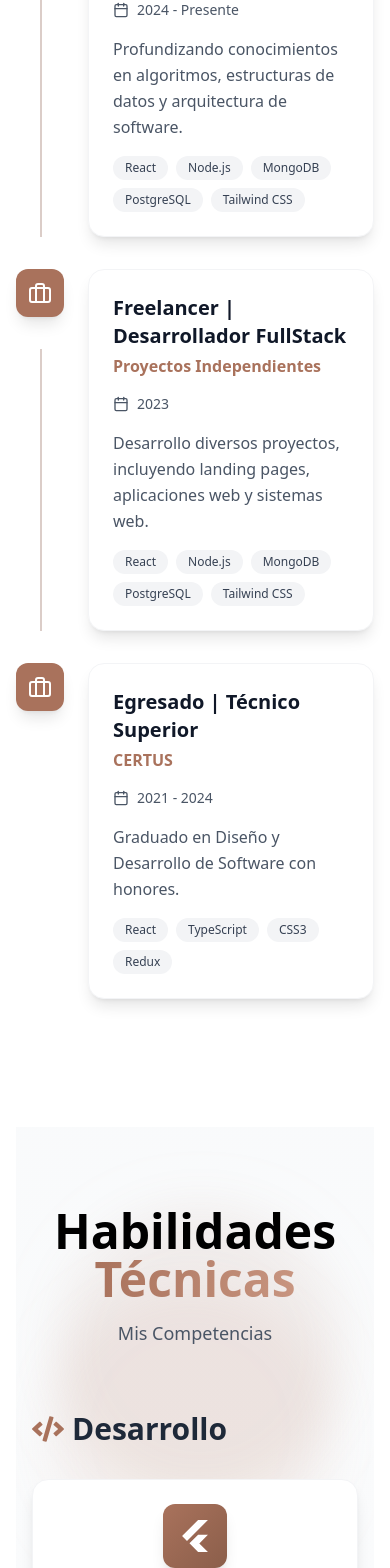
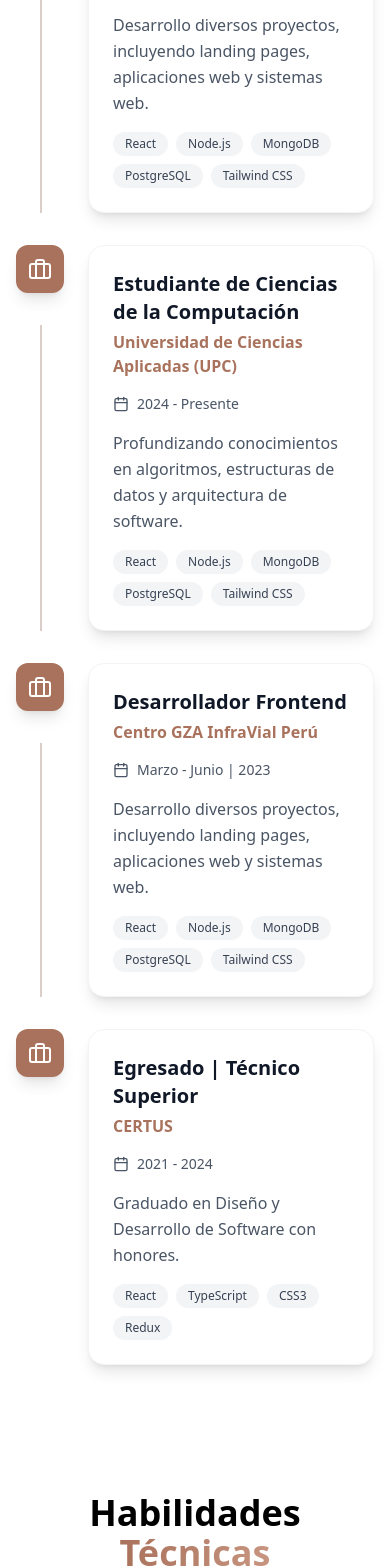
Before and after one commit to YeisonMC/mi-portafolio-v2, a React (Vite) app: page / in a window 390 px wide. Shown: the part 3477-5045 px from the top of the page. Built offline with nearby package versions, Linux system fonts and the light colour scheme.

Commit message:
Cambios en sobre mi

```diff
--- a/package.json
+++ b/package.json
@@ -10,6 +10,7 @@
     "preview": "vite preview"
   },
   "dependencies": {
+    "@fontsource/raleway": "^5.2.8",
     "@tailwindcss/vite": "^4.1.18",
     "motion": "^12.23.26",
     "react": "^19.2.0",
--- a/src/animations/HeroSection.tsx
+++ b/src/animations/HeroSection.tsx
@@ -2,6 +2,11 @@ import { motion, type Variants } from "framer-motion";
 import { FiGithub, FiLinkedin, FiMail } from "react-icons/fi";
 
 import { FaArrowRightLong, FaFolderClosed } from "react-icons/fa6";
+
+import "@fontsource/raleway/400.css";
+import "@fontsource/raleway/500.css";
+import "@fontsource/raleway/600.css";
+import "@fontsource/raleway/700.css";
 
 const HeroSection = () => {
   const containerVariants: Variants = {
--- a/src/components/layout/Navbar.tsx
+++ b/src/components/layout/Navbar.tsx
@@ -64,8 +64,9 @@ const Navbar = () => {
         className={`fixed top-0 left-0 w-full z-50 transition-all duration-300 ${
           isScrolled
             ? // bg-slate-950/80
-              "backdrop-blur-md border-b border-white/10 py-4 shadow-lg"
-            : "bg-transparent py-4"
+              "bg-white border-b border-white/10 py-4 shadow-lg"
+            : // "backdrop-blur-md border-b border-white/10 py-4 shadow-lg"
+              "bg-transparent py-4"
         }`}
       >
         <div className="max-w-7xl mx-auto px-6 sm:px-8 flex justify-between items-center">
--- a/src/pages/about/About.tsx
+++ b/src/pages/about/About.tsx
@@ -226,7 +226,7 @@ const About = () => {
                 className="bg-white rounded-2xl p-8 shadow-lg border border-gray-100 text-center group cursor-pointer relative overflow-hidden"
               >
                 {/* Animated top border */}
-                <div className="absolute top-0 left-0 w-full h-1 bg-gradient-to-r from-primary-500 to-accent-500 transform scale-x-0 group-hover:scale-x-100 transition-transform duration-300 origin-left" />
+                <div className="absolute top-0 left-0 w-full h-1 bg-linear-to-r from-primary-500 to-accent-500 transform scale-x-0 group-hover:scale-x-100 transition-transform duration-300 origin-left" />
 
                 <div className="text-5xl mb-4">{cert.icon}</div>
                 <h3 className="text-xl font-bold text-gray-900 mb-2">
--- a/src/pages/experience/Experience.tsx
+++ b/src/pages/experience/Experience.tsx
@@ -3,6 +3,22 @@ import { FiBriefcase, FiCalendar } from "react-icons/fi";
 
 const Experience = () => {
   const experiences = [
+    {
+      title: "Freelancer | Desarrollador FullStack",
+      company: "Proyectos Independientes",
+      period: "2025",
+
+      description:
+        // "2 años de experiencia desarrollando aplicaciones web completas y escalables.",
+        "Desarrollo diversos proyectos, incluyendo landing pages, aplicaciones web y sistemas web.",
+      technologies: [
+        "React",
+        "Node.js",
+        "MongoDB",
+        "PostgreSQL",
+        "Tailwind CSS",
+      ],
+    },
     {
       title: "Estudiante de Ciencias de la Computación",
       company: "Universidad de Ciencias Aplicadas (UPC)",
@@ -19,9 +35,9 @@ const Experience = () => {
       ],
     },
     {
-      title: "Freelancer | Desarrollador FullStack",
-      company: "Proyectos Independientes",
-      period: "2023",
+      title: "Desarrollador Frontend",
+      company: "Centro GZA InfraVial Perú",
+      period: "Marzo - Junio | 2023",
 
       description:
         // "2 años de experiencia desarrollando aplicaciones web completas y escalables.",
--- a/src/pages/projects/Projects.tsx
+++ b/src/pages/projects/Projects.tsx
@@ -1,5 +1,5 @@
 import { motion, type Variants } from "framer-motion";
-import { FiGithub, FiExternalLink, FiCode } from "react-icons/fi";
+import { FiGithub, FiExternalLink } from "react-icons/fi";
 
 const Projects = () => {
   // Variants consistentes con HeroSection y About
@@ -33,34 +33,26 @@ const Projects = () => {
         "Plataforma E-commerce para ropa de moda con catálogo dinámico, filtros por categoría, búsqueda de productos y diseño responsive.",
       image:
         "https://res.cloudinary.com/dtsfiwmzt/image/upload/v1768582339/Moda-Market_003_ixytco.jpg",
-      technologies: ["Vite", "React", "Tailwind CSS"],
-      github: "https://github.com/YeisonMC",
-      demo: "https://frontend-modamarket.vercel.app/",
-    },
-    {
-      title: "Task Management App",
-      description:
-        "Aplicación de gestión de tareas con funcionalidades de colaboración en tiempo real y notificaciones.",
-      image:
-        "https://images.unsplash.com/photo-1484480974693-6ca0a78fb36b?w=800&q=80",
-      technologies: ["React", "Firebase", "Tailwind CSS"],
-      github: "https://github.com/YeisonMC",
-      demo: "https://frontend-modamarket.vercel.app/",
-    },
-    {
-      title: "Weather Dashboard",
-      description:
-        "Dashboard meteorológico interactivo con gráficos en tiempo real y pronósticos extendidos.",
-      image:
-        "https://images.unsplash.com/photo-1592210454359-9043f067919b?w=800&q=80",
-      technologies: ["React", "Chart.js", "OpenWeather API"],
+      technologies: [
+        {
+          name: "Vite",
+          icon: "https://res.cloudinary.com/dtsfiwmzt/image/upload/v1769645700/vite_kuse9u.svg",
+        },
+        {
+          name: "React",
+          icon: "https://res.cloudinary.com/dtsfiwmzt/image/upload/v1769645700/react_inzxcq.svg",
+        },
+        {
+          name: "Tailwind CSS",
+          icon: "https://cdn.worldvectorlogo.com/logos/tailwindcss.svg",
+        },
+      ],
       github: "https://github.com/YeisonMC",
       demo: "https://frontend-modamarket.vercel.app/",
     },
   ];
 
   return (
-    //  py-20
     <div className="min-h-screen">
       <div className="section-container">
         {/* Header Section */}
@@ -69,32 +61,22 @@ const Projects = () => {
           initial="hidden"
           whileInView="visible"
           viewport={{ once: true, margin: "-100px" }}
-          className="text-center mb-16"
+          className="text-center mb-12"
         >
-          {/* Icon Badge */}
-          <motion.div
+          {/* Title */}
+          <motion.h2
             variants={itemVariants}
-            className="inline-block p-3 bg-primary-100 dark:bg-primary-900/30 rounded-2xl mb-6"
+            className="text-4xl md:text-5xl font-bold mb-4"
           >
-            <FiCode className="w-8 h-8 text-primary-600 dark:text-primary-400" />
-          </motion.div>
-
-          {/* Title */}
-          <motion.h1
-            variants={itemVariants}
-            className="text-5xl md:text-6xl font-bold mb-6"
-          >
-            Mis <span className="gradient-text">Proyectos</span>
-          </motion.h1>
+            Mis{" "}
+            <span className="bg-linear-to-r from-[#A9725C] to-[#C89580] text-transparent bg-clip-text">
+              Proyectos
+            </span>
+          </motion.h2>
 
           {/* Description */}
-          <motion.p
-            variants={itemVariants}
-            className="text-xl text-gray-600 dark:text-gray-400 max-w-3xl mx-auto"
-          >
-            Una colección de proyectos que demuestran mis habilidades en
-            desarrollo web, desde aplicaciones full-stack hasta interfaces de
-            usuario innovadoras.
+          <motion.p variants={itemVariants} className="text-gray-600 uppercase">
+            Proyectos que demuestran mis habilidades.
           </motion.p>
         </motion.div>
 
@@ -110,12 +92,13 @@ const Projects = () => {
             <motion.div
               key={project.title}
               variants={itemVariants}
-              className="group relative bg-white dark:bg-dark-800 rounded-xl overflow-hidden shadow-lg hover:shadow-2xl transition-all duration-300 border border-gray-100 dark:border-dark-700"
+              className="group relative bg-white rounded-xl overflow-hidden shadow-lg hover:shadow-2xl transition-all duration-300 border border-gray-100 "
             >
               {/* Project Image Container */}
-              <div className="relative h-48 overflow-hidden bg-gray-200 dark:bg-dark-700">
+              <div className="relative h-48 overflow-hidden bg-gray-200">
                 {/* Gradient Overlay */}
-                <div className="absolute inset-0 bg-gradient-to-br from-primary-500/20 to-accent-500/20 group-hover:from-primary-500/40 group-hover:to-accent-500/40 transition-all duration-300 z-10" />
+                <div className="absolute inset-0 bg-linear-to-br from-primary-500/20 to-accent-500/20 z-10" />
+                <div className="absolute inset-0 bg-linear-to-br from-gray-900/75 to-gray-800/60 opacity-0 group-hover:opacity-100 transition-opacity duration-500 ease-in-out z-10" />
 
                 {/* Project Image */}
                 <img
@@ -142,10 +125,10 @@ const Projects = () => {
                     whileHover={{ scale: 1.1, y: -4 }}
                     whileTap={{ scale: 0.95 }}
                     transition={{ duration: 0.2 }}
-                    className="w-12 h-12 flex items-center justify-center bg-white dark:bg-dark-900 rounded-full shadow-lg hover:shadow-xl transition-shadow"
+                    className="w-12 h-12 flex items-center justify-center bg-white rounded-full shadow-lg hover:shadow-xl transition-shadow"
                     aria-label={`Ver código de ${project.title} en GitHub`}
                   >
-                    <FiGithub className="w-6 h-6 text-gray-900 dark:text-white" />
+                    <FiGithub className="w-6 h-6 text-gray-900" />
                   </motion.a>
 
                   {/* Demo Link */}
@@ -156,10 +139,10 @@ const Projects = () => {
                     whileHover={{ scale: 1.1, y: -4 }}
                     whileTap={{ scale: 0.95 }}
                     transition={{ duration: 0.2 }}
-                    className="w-12 h-12 flex items-center justify-center bg-white dark:bg-dark-900 rounded-full shadow-lg hover:shadow-xl transition-shadow"
+                    className="w-12 h-12 flex items-center justify-center bg-white rounded-full shadow-lg hover:shadow-xl transition-shadow"
                     aria-label={`Ver demo de ${project.title}`}
                   >
-                    <FiExternalLink className="w-6 h-6 text-gray-900 dark:text-white" />
+                    <FiExternalLink className="w-6 h-6 text-gray-900" />
                   </motion.a>
                 </motion.div>
               </div>
@@ -167,12 +150,12 @@ const Projects = () => {
               {/* Project Content */}
               <div className="p-6">
                 {/* Project Title */}
-                <h3 className="text-xl font-bold text-gray-900 dark:text-white mb-2 group-hover:text-primary-600 dark:group-hover:text-primary-400 transition-colors">
+                <h3 className="text-xl font-bold text-gray-900 mb-2 group-hover:text-primary-600 transition-colors">
                   {project.title}
                 </h3>
 
                 {/* Project Description */}
-                <p className="text-gray-600 text-sm mb-4 min-h-[3rem]">
+                <p className="text-gray-600 text-sm mb-4 min-h-12">
                   {project.description}
                 </p>
 
@@ -180,16 +163,15 @@ const Projects = () => {
                 <div className="flex flex-wrap gap-2">
                   {project.technologies.map((tech) => (
                     <span
-                      key={tech}
-                      className="px-3 py-1 text-xs font-medium bg-gray-100 text-gray-700 rounded-full hover:bg-primary-100 hover:text-primary-600 transition-colors"
-                      // flex items-center gap-x-1
+                      key={tech.name}
+                      className="px-3 py-1 flex items-center gap-x-1 text-xs font-medium bg-gray-100 text-gray-700 rounded-full"
                     >
-                      {/* <img
-                        src="https://res.cloudinary.com/dtsfiwmzt/image/upload/v1769645700/vite_kuse9u.svg"
-                        alt=""
-                        className="size-3.5"
-                      /> */}
-                      {tech}
+                      <img
+                        src={tech.icon}
+                        alt={`${tech.name}-icon`}
+                        className="size-4"
+                      />
+                      {tech.name}
                     </span>
                   ))}
                 </div>
--- a/src/pages/skills/Skills.tsx
+++ b/src/pages/skills/Skills.tsx
@@ -1,50 +1,73 @@
 import { motion, type Variants } from "framer-motion";
-import {
-  SiFlutter,
-  SiMysql,
-  SiHtml5,
-  SiCss3,
-  SiJavascript,
-  SiPhp,
-} from "react-icons/si";
-import { FaCode, FaGitAlt, FaPalette, FaCheckCircle } from "react-icons/fa";
+import { FaCode } from "react-icons/fa";
 
 const Skills = () => {
   const technicalSkills = [
     {
-      name: "Flutter",
-      category: "Desarrollo Móvil",
-      icon: <SiFlutter className="w-8 h-8" />,
+      name: "HTML5",
+      category: "Desarrollo Web",
+      // icon: <SiHtml5 className="w-8 h-8" />,
+      icon: "https://res.cloudinary.com/dtsfiwmzt/image/upload/v1770251792/html-5_wtkpgj.svg",
       color: "from-[#A9725C] to-[#8B5E4A]",
     },
     {
-      name: "SQL",
-      category: "Bases de Datos",
-      icon: <SiMysql className="w-8 h-8" />,
-      color: "from-[#A9725C] to-[#C89580]",
-    },
-    {
-      name: "HTML5",
-      category: "Estructura Web",
-      icon: <SiHtml5 className="w-8 h-8" />,
+      name: "CSS3",
+      category: "Desarrollo Web",
+      icon: "https://res.cloudinary.com/dtsfiwmzt/image/upload/v1770251805/css-3_ewyefj.svg",
       color: "from-[#8B5E4A] to-[#A9725C]",
-    },
-    {
-      name: "CSS3",
-      category: "Estilos Web",
-      icon: <SiCss3 className="w-8 h-8" />,
-      color: "from-[#C89580] to-[#A9725C]",
     },
     {
       name: "JavaScript",
       category: "Programación Web",
-      icon: <SiJavascript className="w-8 h-8" />,
+      icon: "https://res.cloudinary.com/dtsfiwmzt/image/upload/v1770251584/js_bblpm3.svg",
       color: "from-[#A9725C] to-[#D4A996]",
     },
     {
-      name: "PHP",
+      name: "NodeJS",
       category: "Backend Web",
-      icon: <SiPhp className="w-8 h-8" />,
+      icon: "https://res.cloudinary.com/dtsfiwmzt/image/upload/v1770251545/node_epxjbw.svg",
+      color: "from-[#A9725C] to-[#C89580]",
+    },
+    {
+      name: "React",
+      category: "Backend Web",
+      icon: "https://res.cloudinary.com/dtsfiwmzt/image/upload/v1769645700/react_inzxcq.svg",
+      color: "from-[#8B5E4A] to-[#C89580]",
+    },
+    {
+      name: "Vite",
+      category: "Backend Web",
+      icon: "https://res.cloudinary.com/dtsfiwmzt/image/upload/v1769645700/vite_kuse9u.svg",
+      color: "from-[#8B5E4A] to-[#C89580]",
+    },
+    {
+      name: "Tailwind",
+      category: "Backend Web",
+      icon: "https://res.cloudinary.com/dtsfiwmzt/image/upload/v1769645700/tailwind_pbczz6.svg",
+      color: "from-[#8B5E4A] to-[#C89580]",
+    },
+    {
+      name: "Java",
+      category: "Backend Web",
+      icon: "https://res.cloudinary.com/dtsfiwmzt/image/upload/v1770251771/java_blqnre.svg",
+      color: "from-[#8B5E4A] to-[#C89580]",
+    },
+    {
+      name: "Spring boot",
+      category: "Backend Web",
+      icon: "https://res.cloudinary.com/dtsfiwmzt/image/upload/v1771276925/spring-boot_l6rv0l.svg",
+      color: "from-[#8B5E4A] to-[#C89580]",
+    },
+    {
+      name: "SQL Server",
+      category: "Base de Datos",
+      icon: "https://res.cloudinary.com/dtsfiwmzt/image/upload/v1771280356/icons8-microsoft-sql-server_php2ak.svg",
+      color: "from-[#8B5E4A] to-[#C89580]",
+    },
+    {
+      name: "MongoDB",
+      category: "Base de Datos",
+      icon: "https://res.cloudinary.com/dtsfiwmzt/image/upload/v1771282718/mongo_gmw1gc.svg",
       color: "from-[#8B5E4A] to-[#C89580]",
     },
   ];
@@ -52,20 +75,20 @@ const Skills = () => {
   const otherSkills = [
     {
       name: "Control de Versiones",
-      description: "Git, GitHub, GitLab, Metodologías ágiles",
-      icon: <FaGitAlt className="w-8 h-8" />,
+      description: "Git & GitHub",
+      icon: "https://res.cloudinary.com/dtsfiwmzt/image/upload/v1771282065/github_dkpzpb.svg",
       color: "from-[#A9725C] to-[#8B5E4A]",
     },
     {
       name: "UI/UX Design",
-      description: "Figma, Adobe XD, Diseño responsive, Accesibilidad",
-      icon: <FaPalette className="w-8 h-8" />,
+      description: "Figma & Diseño responsive",
+      icon: "https://res.cloudinary.com/dtsfiwmzt/image/upload/v1771282351/figma_naf3tb.svg",
       color: "from-[#C89580] to-[#A9725C]",
     },
     {
-      name: "Mejores Prácticas",
-      description: "Clean Code, Testing, Documentación, Code Review",
-      icon: <FaCheckCircle className="w-8 h-8" />,
+      name: "Buenas Prácticas",
+      description: "Clean Code & Documentación",
+      icon: "https://res.cloudinary.com/dtsfiwmzt/image/upload/v1771286212/code_jf2xwk.svg",
       color: "from-[#A9725C] to-[#D4A996]",
     },
   ];
@@ -95,30 +118,28 @@ const Skills = () => {
   return (
     <div className="min-h-screen">
       <div className="section-container">
-        <section className="bg-gradient-to-b from-gray-50 to-white dark:from-gray-900 dark:to-gray-800 py-20 px-4 relative overflow-hidden">
-          <div className="max-w-7xl mx-auto relative z-10">
         {/* Header */}
         <motion.div
           initial={{ opacity: 0, y: -20 }}
           whileInView={{ opacity: 1, y: 0 }}
           viewport={{ once: true }}
           transition={{ duration: 0.6 }}
-              className="text-center mb-16"
+          className="text-center mb-12"
         >
           <motion.h2
-                className="text-5xl md:text-6xl font-bold mb-4"
+            className="text-4xl md:text-5xl font-bold mb-4"
             initial={{ opacity: 0, scale: 0.9 }}
             whileInView={{ opacity: 1, scale: 1 }}
             viewport={{ once: true }}
             transition={{ duration: 0.5 }}
           >
             Habilidades{" "}
-                <span className="bg-gradient-to-r from-[#A9725C] to-[#C89580] text-transparent bg-clip-text">
+            <span className="bg-linear-to-r from-[#A9725C] to-[#C89580] text-transparent bg-clip-text">
               Técnicas
             </span>
           </motion.h2>
           <motion.p
-                className="text-gray-600 dark:text-gray-400 text-lg"
+            className="text-gray-600 uppercase"
             initial={{ opacity: 0 }}
             whileInView={{ opacity: 1 }}
             viewport={{ once: true }}
@@ -143,10 +164,10 @@ const Skills = () => {
             <FaCode className="w-8 h-8 text-[#A9725C]" />
             Desarrollo
           </motion.h3>
-              <div className="grid grid-cols-1 sm:grid-cols-2 lg:grid-cols-3 xl:grid-cols-6 gap-6">
+          <div className="grid grid-cols-2 sm:grid-cols-2 lg:grid-cols-3 xl:grid-cols-6 gap-6">
             {technicalSkills.map((skill, index) => (
               <motion.div
-                    key={skill.name}
+                key={index}
                 variants={itemVariants}
                 whileHover={{
                   y: -10,
@@ -154,18 +175,18 @@ const Skills = () => {
                 }}
                 className="group relative"
               >
-                    <div className="relative bg-white dark:bg-gray-800 rounded-2xl p-6 shadow-lg hover:shadow-2xl transition-all duration-300 border border-gray-100 dark:border-gray-700 overflow-hidden">
+                <div className="relative bg-white rounded-2xl p-6 shadow-lg hover:shadow-2xl transition-all duration-300 border border-gray-100  overflow-hidden">
                   {/* Gradient Background on Hover */}
                   <div
-                        className={`absolute inset-0 bg-gradient-to-br ${skill.color} opacity-0 group-hover:opacity-10 transition-opacity duration-300`}
+                    className={`absolute inset-0 bg-linear-to-br ${skill.color} opacity-0 group-hover:opacity-10 transition-opacity duration-300`}
                   />
 
                   {/* Icon Container */}
-                      <div
-                        className={`relative mx-auto w-16 h-16 rounded-xl bg-gradient-to-br ${skill.color} flex items-center justify-center text-white mb-4 shadow-lg transform group-hover:scale-110 transition-transform duration-300`}
-                      >
-                        {skill.icon}
-                      </div>
+                  <img
+                    src={skill.icon}
+                    className="w-20 h-20 mx-auto ransform group-hover:scale-110 transition-transform duration-300"
+                    alt={`${skill.name}-icon`}
+                  />
 
                   {/* Content */}
                   <div className="relative text-center">
@@ -178,20 +199,20 @@ const Skills = () => {
                   </div>
 
                   {/* Progress Bar */}
-                      <motion.div
+                  {/* <motion.div
                     className="relative mt-4 h-1 bg-gray-200 dark:bg-gray-700 rounded-full overflow-hidden"
                     initial={{ opacity: 0 }}
                     whileInView={{ opacity: 1 }}
                     viewport={{ once: true }}
                   >
                     <motion.div
-                          className={`h-full bg-gradient-to-r ${skill.color}`}
+                      className={`h-full bg-linear-to-r ${skill.color}`}
                       initial={{ width: 0 }}
                       whileInView={{ width: "100%" }}
                       viewport={{ once: true }}
                       transition={{ delay: index * 0.1, duration: 1 }}
                     />
-                      </motion.div>
+                  </motion.div> */}
                 </div>
               </motion.div>
             ))}
@@ -210,24 +231,26 @@ const Skills = () => {
             className="text-3xl font-bold mb-8"
           >
             Otras{" "}
-                <span className="bg-gradient-to-r from-[#A9725C] to-[#C89580] text-transparent bg-clip-text">
+            <span className="bg-linear-to-r from-[#A9725C] to-[#C89580] text-transparent bg-clip-text">
               Competencias
             </span>
           </motion.h3>
           <div className="grid grid-cols-1 md:grid-cols-2 lg:grid-cols-3 gap-8">
             {otherSkills.map((skill, index) => (
               <motion.div
-                    key={skill.name}
+                key={index}
                 variants={itemVariants}
                 whileHover={{ scale: 1.05 }}
                 className="group"
               >
-                    <div className="relative bg-white dark:bg-gray-800 rounded-2xl p-8 shadow-lg hover:shadow-2xl transition-all duration-300 border border-gray-100 dark:border-gray-700 h-full">
+                <div className="relative bg-white  rounded-2xl p-8 shadow-lg hover:shadow-2xl transition-all duration-300 border border-gray-100 h-full">
                   {/* Icon */}
                   <div
-                        className={`w-16 h-16 rounded-2xl bg-gradient-to-br ${skill.color} flex items-center justify-center text-white mb-6 shadow-lg transform group-hover:rotate-6 transition-transform duration-300`}
+                    className={`w-16 h-16 mb-6  transform group-hover:rotate-6 transition-transform duration-300`}
+                    // className={`w-16 h-16 rounded-2xl bg-linear-to-br ${skill.color} flex items-center justify-center text-white mb-6 shadow-lg transform group-hover:rotate-6 transition-transform duration-300`}
                   >
-                        {skill.icon}
+                    {/* {skill.icon} */}
+                    <img src={skill.icon} alt={`${skill.name}-icon`} />
                   </div>
 
                   {/* Content */}
@@ -240,7 +263,7 @@ const Skills = () => {
 
                   {/* Decorative Element */}
                   <div
-                        className={`absolute bottom-0 right-0 w-32 h-32 bg-gradient-to-br ${skill.color} opacity-5 rounded-tl-full transform group-hover:scale-110 transition-transform duration-300`}
+                    className={`absolute bottom-0 right-0 w-32 h-32 bg-lienar-to-br ${skill.color} opacity-5 rounded-tl-full transform group-hover:scale-110 transition-transform duration-300`}
                   />
                 </div>
               </motion.div>
@@ -248,13 +271,6 @@ const Skills = () => {
           </div>
         </motion.div>
       </div>
-
-          {/* Decorative Background Elements */}
-          <div className="absolute top-20 left-10 w-72 h-72 bg-[#A9725C] dark:bg-[#A9725C] rounded-full mix-blend-multiply dark:mix-blend-soft-light filter blur-xl opacity-10 animate-blob" />
-          <div className="absolute top-40 right-10 w-72 h-72 bg-[#C89580] dark:bg-[#C89580] rounded-full mix-blend-multiply dark:mix-blend-soft-light filter blur-xl opacity-10 animate-blob animation-delay-2000" />
-          <div className="absolute -bottom-8 left-1/2 w-72 h-72 bg-[#8B5E4A] dark:bg-[#8B5E4A] rounded-full mix-blend-multiply dark:mix-blend-soft-light filter blur-xl opacity-10 animate-blob animation-delay-4000" />
-        </section>
-      </div>
     </div>
   );
 };
--- a/src/routes/AppRouter.tsx
+++ /dev/null
@@ -1,10 +0,0 @@
-import { Route, Routes } from "react-router-dom";
-import Home from "../pages/home/Home";
-
-export const AppRouter = () => {
-  return (
-    <Routes>
-      <Route path="/" element={<Home />} />
-    </Routes>
-  );
-};
```
Also changed, not shown: 1 other file (tests, documents, lock files or other folders). Lines whose indentation alone changed are shown as unchanged.
